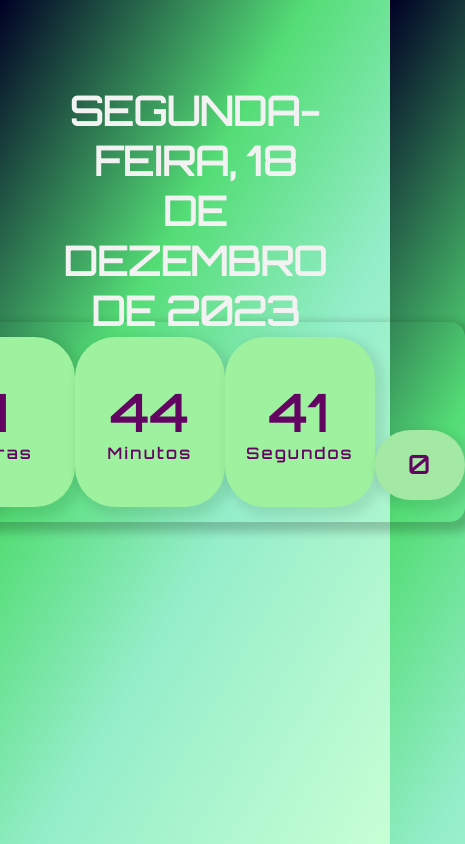
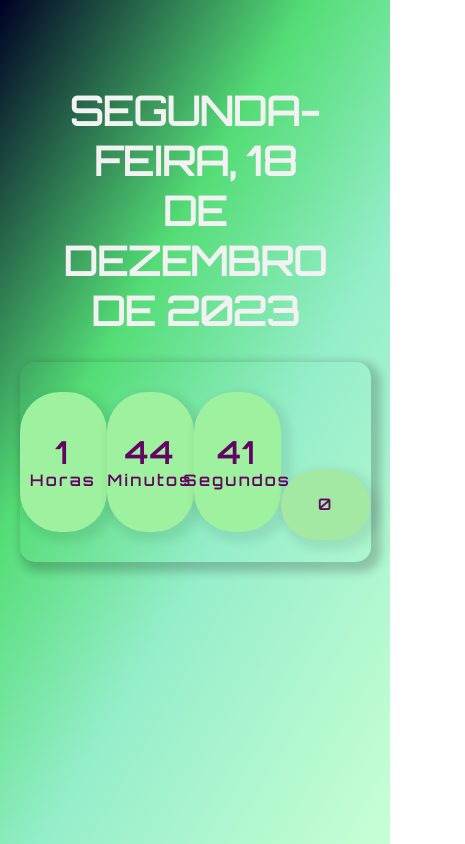
Before and after one commit to Aislann/Relogio_Digital, a plain HTML site: page index.html in a window 390 px wide. Shown: the whole page, 465 px wide, since content can reach past the window. Drawn offline with Linux system fonts and the light colour scheme.

Commit message:
Add files via upload

```diff
--- a/assets/css/style.css
+++ b/assets/css/style.css
@@ -22,6 +22,7 @@ body{
     justify-content: space-around;
     height: 200px;
     width: 600px;
+    /* width: 60%; */
     background: transparent;
     border-radius: 15px;
     box-shadow: 5px 5px 10px 5px rgba(0, 0,0, 0.2);
@@ -30,6 +31,7 @@ body{
 #relogio div{ /* Estilizar as div filhas*/
     height: 170px;
     width: 150px;
+    /* width: 25%; */
     display: flex;
     flex-direction: column;
     align-items: center;
@@ -69,3 +71,28 @@ body{
 #relogio #milisegundos{
     font-size: 25px;
 }
+
+@media screen and (max-width: 600px) {
+    body {
+      font-size: 14px;
+
+    }
+
+    #relogio {
+      margin-top: 80px;
+      width: 90%;
+    }
+
+    #relogio div{
+        width: 25%;
+        height: 70%;
+    }
+
+    #relogio span{
+        font-weight: bolder;
+        font-size: 30px;
+    }
+    #relogio #milisegundos{
+        font-size: 15px;
+    }
+  }
```
Also changed, not shown: index.html (+1 -1 lines).
